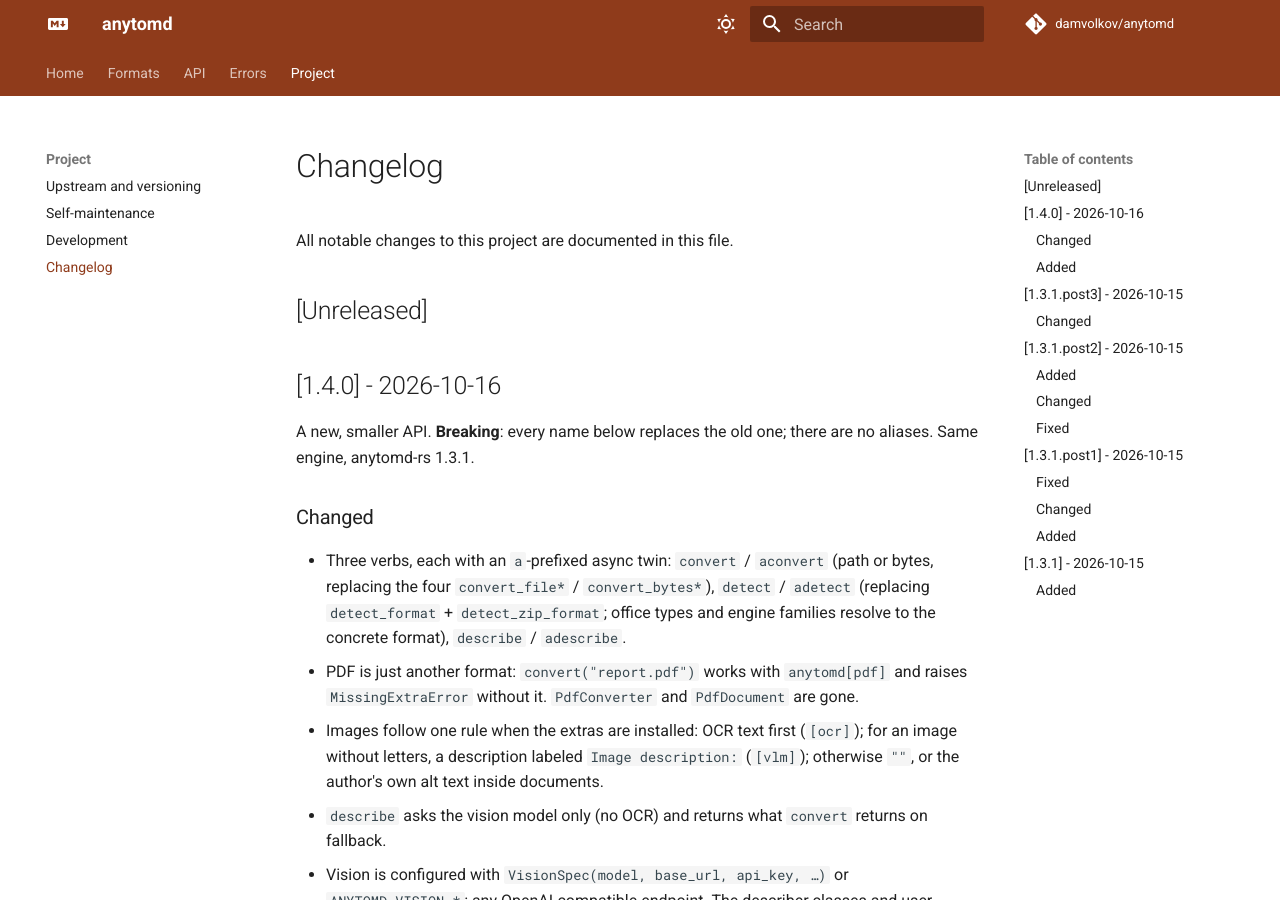
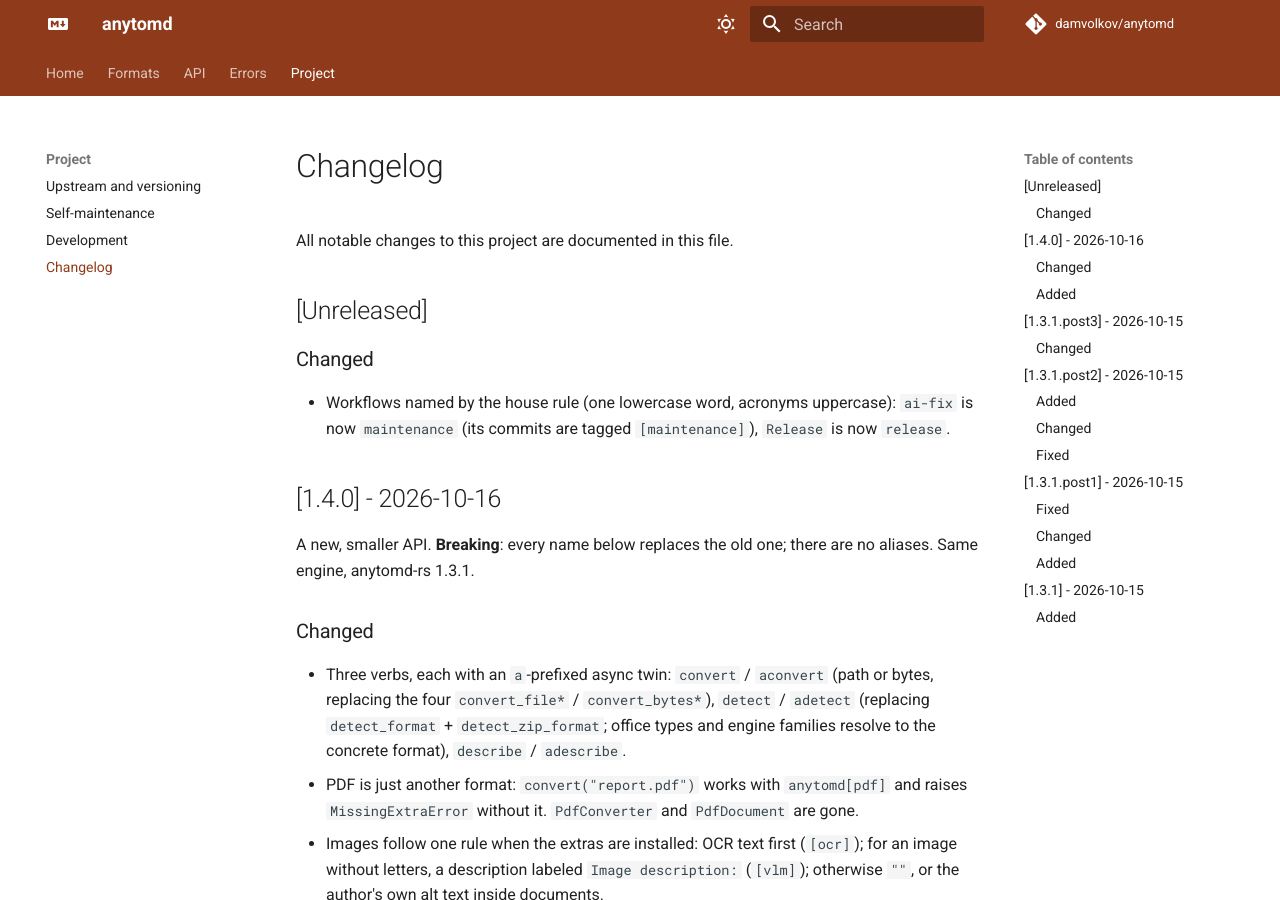
Before and after one commit to damvolkov/anytomd, an MkDocs documentation site: the page built from docs/changelog.md, in a window 1280 px wide and 900 px high. Built offline with MkDocs 1.6.1 and Material for MkDocs 9.7.7, drawn with Linux system fonts in a browser that asks for light colours; comment, search, counter and statistics services are not loaded.

Commit message:
ci: workflow names by the house rule — maintenance (was ai-fix), release (was Release)
One lowercase word per workflow, acronyms uppercase. Agent commits are tagged [maintenance];
release job names lowercased (verify, publish).

Co-Authored-By: Claude Opus 5.5 <noreply@anthropic.com>

```diff
--- a/CHANGELOG.md
+++ b/CHANGELOG.md
@@ -3,6 +3,11 @@
 All notable changes to this project are documented in this file.
 
 ## [Unreleased]
+
+### Changed
+
+- Workflows named by the house rule (one lowercase word, acronyms uppercase): `ai-fix` is now `maintenance`
+  (its commits are tagged `[maintenance]`), `Release` is now `release`.
 
 ## [1.4.0] - 2026-10-16
 
```
Also changed, not shown: docs/maintenance.md (+10 -10 lines), 6 other files.
